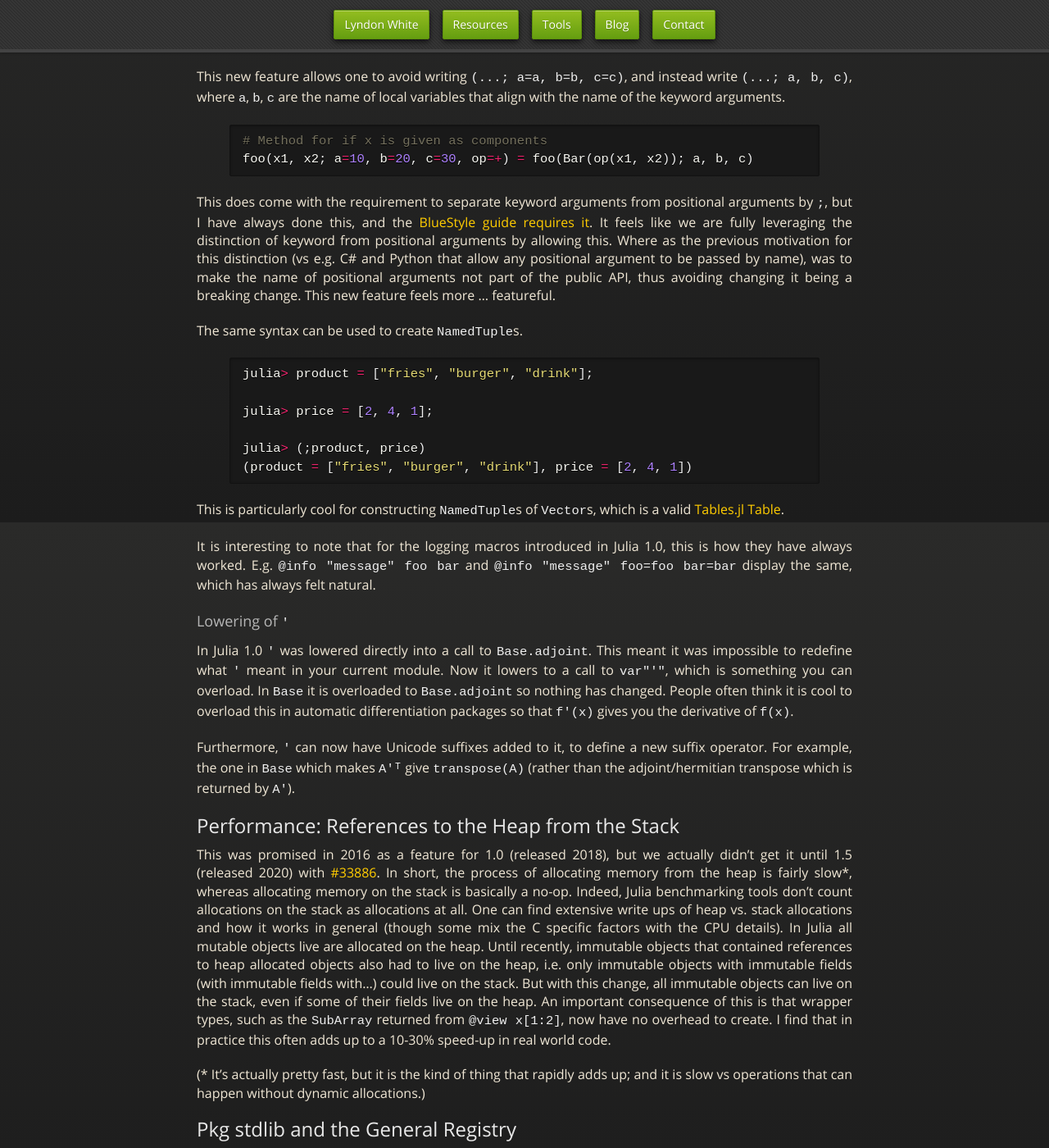
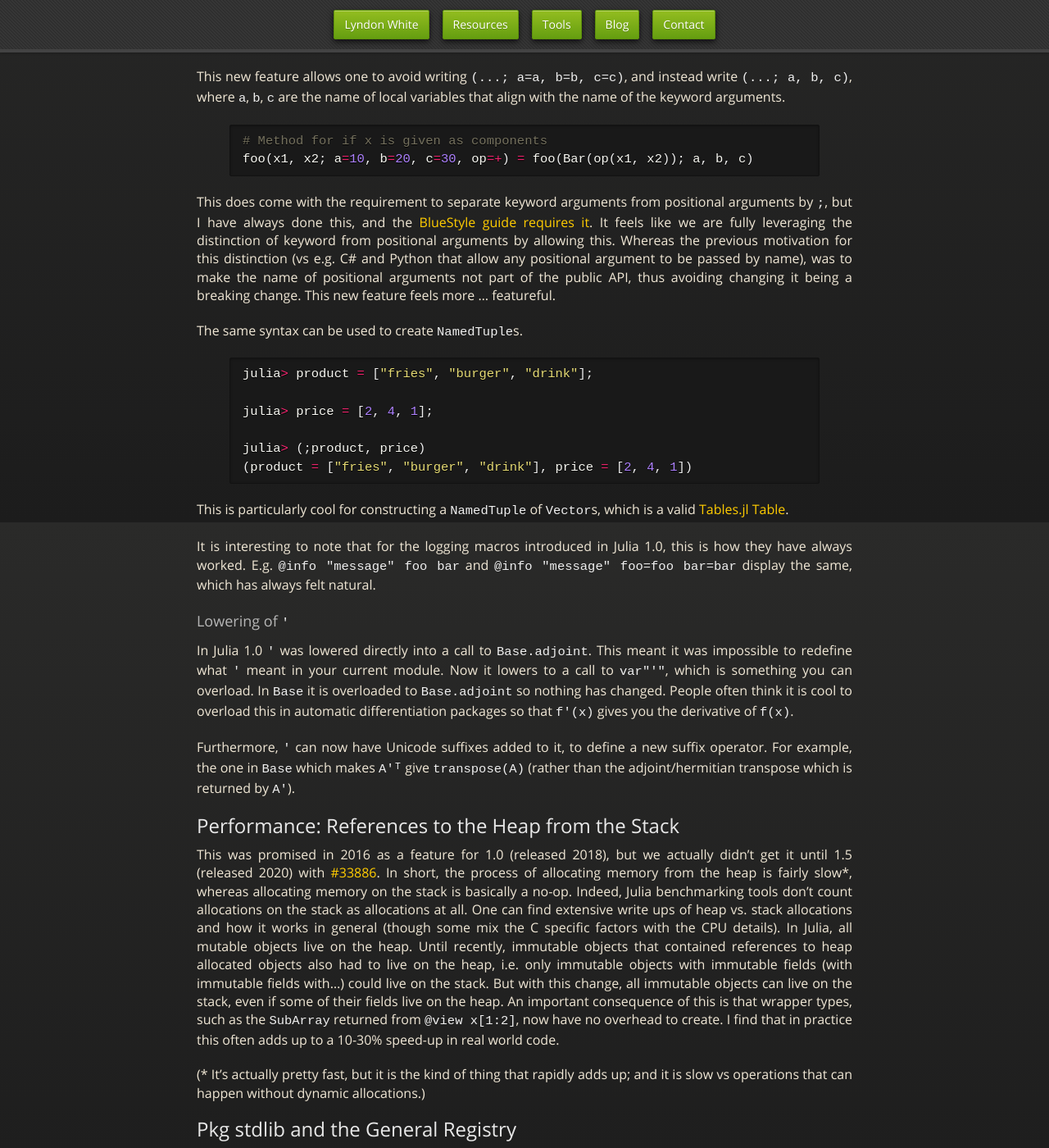
Before and after one commit to oxinabox/oxinabox.github.io, a Jekyll site: the page built from _posts/2021-03-14-Julia-1.6-what-has-changed-since-1.0.md, in a window 1280 px wide and 1400 px high, scrolled down 5663 px. Shown: the whole window at 82% size. Built offline with Jekyll 4.4.1, drawn with Linux system fonts in a browser that asks for light colours; nearby versions of some CDN libraries; some web fonts are replaced; some of the changed text lies outside the part shown.

Commit message:
Apply suggestions from code review
Co-authored-by: Nils <nils@gudat.uk>

````diff
--- a/_posts/2021-03-14-Julia-1.6-what-has-changed-since-1.0.md
+++ b/_posts/2021-03-14-Julia-1.6-what-has-changed-since-1.0.md
@@ -179,7 +177,7 @@ foo(x1, x2; a=10, b=20, c=30, op=+) = foo(Bar(op(x1, x2)); a, b, c)
 
 This does come with the requirement to separate keyword arguments from positional arguments by `;`, but I have always done this, and the [BlueStyle guide requires it](https://github.com/invenia/BlueStyle#keyword-arguments).
 It feels like we are fully leveraging the distinction of keyword from positional arguments by allowing this.
-Where as the previous motivation for this distinction (vs e.g. C# and Python that allow any positional argument to be passed by name), was to make the name of positional arguments not part of the public API, thus avoiding changing it being a breaking change.
+Whereas the previous motivation for this distinction (vs e.g. C# and Python that allow any positional argument to be passed by name), was to make the name of positional arguments not part of the public API, thus avoiding changing it being a breaking change.
 This new feature feels more ... featureful.
 
 The same syntax can be used to create `NamedTuple`s.
@@ -191,7 +189,7 @@ julia> price = [2, 4, 1];
 julia> (;product, price)
 (product = ["fries", "burger", "drink"], price = [2, 4, 1])
 ```
-This is particularly cool for constructing `NamedTuple`s of `Vector`s, which is a valid [Tables.jl Table](https://tables.juliadata.org/stable/#Tables.columntable).
+This is particularly cool for constructing a `NamedTuple` of `Vector`s, which is a valid [Tables.jl Table](https://tables.juliadata.org/stable/#Tables.columntable).
 
 It is interesting to note that for the logging macros introduced in Julia 1.0, this is how they have always worked.
 E.g. `@info "message" foo bar` and `@info "message" foo=foo bar=bar` display the same, which has always felt natural.
@@ -211,7 +209,7 @@ This was promised in 2016 as a feature for 1.0 (released 2018), but we actually
 In short, the process of allocating memory from the heap is fairly slow\*, whereas allocating memory on the stack is basically a no-op.
 Indeed, Julia benchmarking tools don't count allocations on the stack as allocations at all.
 One can find extensive write ups of heap vs. stack allocations and how it works in general (though some mix the C specific factors with the CPU details).
-In Julia all mutable objects live are allocated on the heap.
+In Julia, all mutable objects live on the heap.
 Until recently, immutable objects that contained references to heap allocated objects also had to live on the heap, i.e. only immutable objects with immutable fields (with immutable fields with...) could live on the stack.
 But with this change, all immutable objects can live on the stack, even if some of their fields live on the heap.
 An important consequence of this is that wrapper types, such as the `SubArray` returned from `@view x[1:2]`, now have no overhead to create.
````
Also changed, not shown: other parts of _posts/2021-03-14-Julia-1.6-what-has-changed-since-1.0.md (+5 -7 lines).
